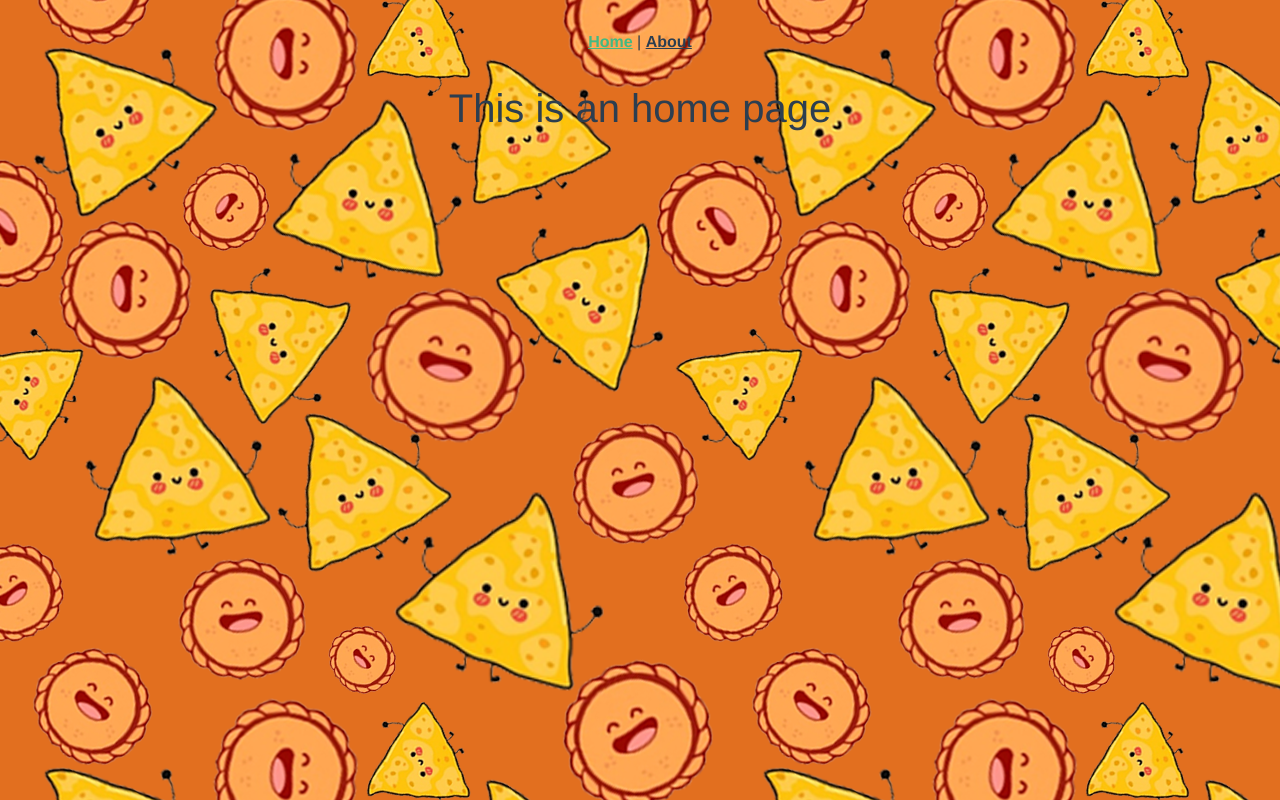
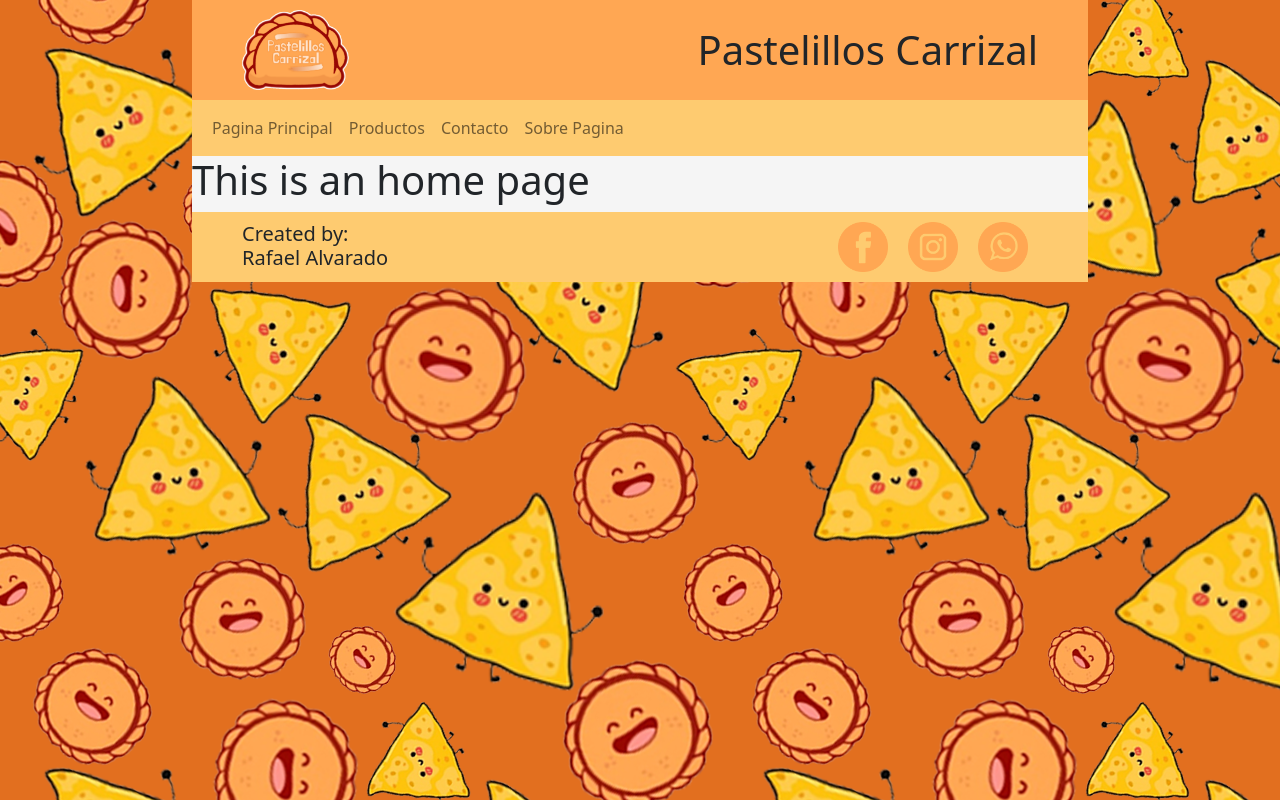
Before and after one commit to Baka69420/Proyecto-DesarrolloWeb, a Vue app in the folder website/: page / in a window 1280 px wide. Built offline with nearby package versions, Linux system fonts and the light colour scheme.

Commit message:
Website template completed
Completed the footer and header of the website.

```diff
--- a/website/src/App.vue
+++ b/website/src/App.vue
@@ -1,30 +1,54 @@
+<script>
+import HeaderApp from '@/components/HeaderApp.vue'
+import FooterApp from '@/components/FooterApp.vue'
+
+export default {
+  components: {
+    HeaderApp,
+    FooterApp
+  }
+}
+</script>
+
 <template>
-  <nav>
-    <router-link :to="{name: 'home'}">Home</router-link> |
-    <router-link :to="{name: 'about'}">About</router-link>
-  </nav>
-  <router-view/>
+  <div id="background">
+    <div id="content">
+      <header>
+        <HeaderApp/>
+      </header>
+      <main>
+        <router-view/>
+      </main>
+      <footer>
+        <FooterApp/>
+      </footer>
+    </div>
+  </div>
 </template>
 
-<style>
-#app {
-  font-family: Avenir, Helvetica, Arial, sans-serif;
-  -webkit-font-smoothing: antialiased;
-  -moz-osx-font-smoothing: grayscale;
-  text-align: center;
-  color: #2c3e50;
+<style scoped>
+  #content {
+    margin: 0 auto;
+    background-color: whitesmoke;
+  }
+
+  header {
+    background-color: #ffa753;
+  }
+
+  footer {
+    background-color: #fecb70;
+  }
+
+  @media only screen and (max-width: 1000px) {
+  #content {
+    width: 100%;
+  }
 }
 
-nav {
-  padding: 30px;
-}
-
-nav a {
-  font-weight: bold;
-  color: #2c3e50;
-}
-
-nav a.router-link-exact-active {
-  color: #42b983;
+@media only screen and (min-width: 1000px) {
+  #content {
+    width: 70%;
+  }
 }
 </style>
--- /dev/null
+++ b/website/src/components/FooterApp.vue
@@ -0,0 +1,55 @@
+<template>
+  <div id="styling">
+      <h5 id="creator">Created by:<br>Rafael Alvarado</h5>
+      <div id="socials">
+        <a href="https://www.facebook.com/Pastelilloscarrizal"><img src="@/assets/images/Facebook.png" alt=""></a>
+        <a href="https://www.instagram.com/pastelillos_carrizal_/"><img src="@/assets/images/Instagram.png" alt=""></a>
+        <a href="https://web.whatsapp.com/send?phone=50670745421"><img src="@/assets/images/Whatsapp.png" alt=""></a>
+      </div>
+  </div>
+</template>
+
+<style scoped>
+#styling {
+padding: 10px 50px;
+display: flex;
+}
+
+#socials{
+  margin-left: auto;
+}
+
+#socials img {
+  height: 50px;
+  padding: 0 10px;
+}
+
+@media only screen and (max-width: 575px) {
+  #styling {
+    flex-direction: column;
+    gap: 20px;
+  }
+
+  #creator {
+    margin: 0 auto;
+  }
+
+  #socials {
+    margin-right: auto;
+  }
+}
+
+@media only screen and (min-width: 575px) {
+  #styling {
+    flex-direction: row;
+  }
+
+  #creator {
+    margin: 0 0;
+  }
+
+  #socials {
+    margin-right: 0;
+  }
+}
+</style>
--- /dev/null
+++ b/website/src/components/HeaderApp.vue
@@ -0,0 +1,73 @@
+<template>
+  <div id="branding">
+    <img src="@/assets/images/logo.png" alt="logo">
+    <h1>Pastelillos Carrizal</h1>
+  </div>
+  <nav class="navbar sticky-top navbar-expand-sm navbar-light" style="background-color: #fecb70;">
+        <div class="container">
+          <button class="navbar-toggler d-lg-none" type="button" data-bs-toggle="collapse" data-bs-target="#collapsibleNavId" aria-controls="collapsibleNavId"
+              aria-expanded="false" aria-label="Toggle navigation">
+              <span class="navbar-toggler-icon"></span>
+          </button>
+          <div class="collapse navbar-collapse" id="collapsibleNavId">
+              <ul class="navbar-nav me-auto mt-2 mt-lg-0">
+                  <li class="nav-item">
+                      <router-link class="nav-link" :to="{name: 'home'}">Pagina Principal</router-link>
+                  </li>
+                  <li class="nav-item">
+                      <router-link class="nav-link" :to="{name: 'products'}">Productos</router-link>
+                  </li>
+                  <li class="nav-item">
+                      <router-link class="nav-link" :to="{name: 'contact'}">Contacto</router-link>
+                  </li>
+                  <li class="nav-item">
+                      <router-link class="nav-link" :to="{name: 'about'}">Sobre Pagina</router-link>
+                  </li>
+              </ul>
+          </div>
+    </div>
+  </nav>
+</template>
+
+<style scoped>
+#branding {
+  height: 100px;
+  padding: 10px 50px;
+  display: flex;
+}
+
+#branding * {
+  margin: auto 0;
+}
+
+#branding img {
+  height: 100%;
+}
+
+#branding h1 {
+  margin-left: auto;
+}
+
+@media only screen and (max-width: 575px) {
+  #branding img {
+    height: 100%;
+    margin: 0 auto;
+  }
+
+  #branding h1 {
+    display: none;
+    margin-left: auto;
+  }
+}
+
+@media only screen and (min-width: 575px) {
+  #branding img {
+    height: 100%;
+  }
+
+  #branding h1 {
+    display: block;
+    margin-left: auto;
+  }
+}
+</style>
```
